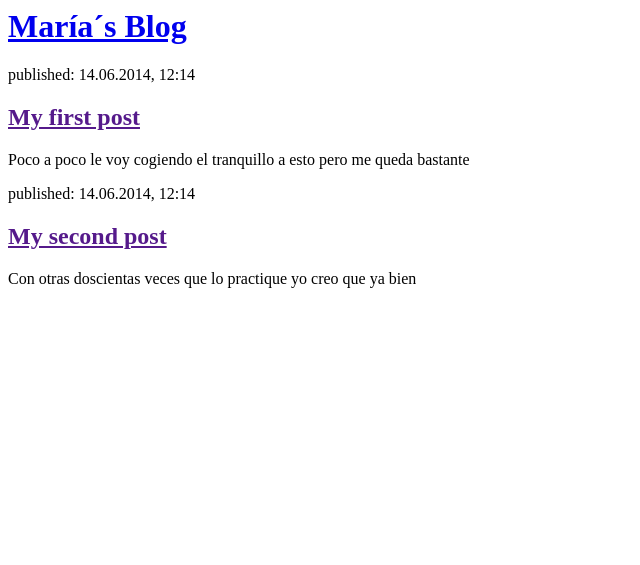
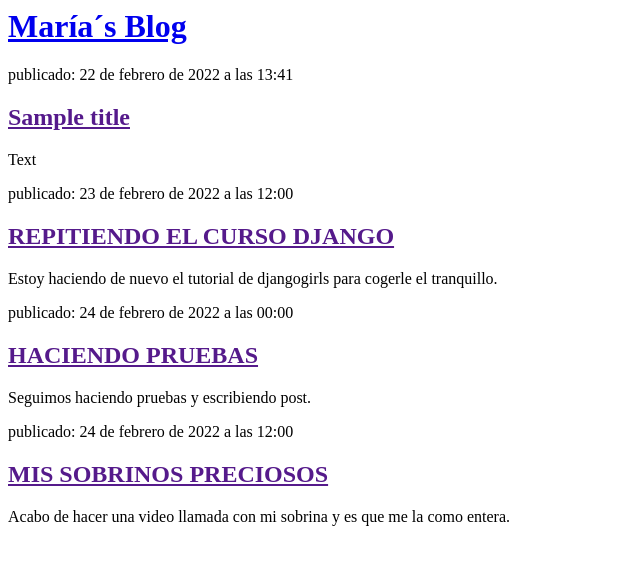
Before and after one commit to AMORES77/my-first1-blog, a Django app: page / in a window 1280 px wide. Shown: the top 565 px of the page, without its empty margins (0-640 px from the left). Run offline with Django 4.2, Linux system fonts and the light colour scheme; data comes from the database, SQL or seed files in the repository; both versions use the stored data as it was after the commit.

Commit message:
Templates modificados para mostrar post desde base de datos.

```diff
--- a/blog/templates/blog/post_list.html
+++ b/blog/templates/blog/post_list.html
@@ -7,16 +7,13 @@
             <h1><a href="/">María´s Blog</a></h1>
         </div>
 
-        <div>
-            <p>published: 14.06.2014, 12:14</p>
-            <h2><a href="">My first post</a></h2>
-            <p>Poco a poco le voy cogiendo el tranquillo a esto pero me queda bastante</p>
-        </div>
+        {% for post in posts %}
+    <div>
+        <p> publicado: {{ post.published_date }}</p>
+        <h2><a href="">{{ post.title }}</a></h2>
+        <p>{{ post.text|linebreaksbr }}</p>
+    </div>
+{% endfor %}
 
-        <div>
-            <p>published: 14.06.2014, 12:14</p>
-            <h2><a href="">My second post</a></h2>
-            <p>Con otras doscientas veces que lo practique yo creo que ya bien</p>
-        </div>
     </body>
 </html>
--- a/blog/views.py
+++ b/blog/views.py
@@ -1,7 +1,14 @@
+from pdb import post_mortem
 from django.shortcuts import render
+from django.utils import timezone
+from .models import Post
+
+
 
 def post_list(request):
-    return render(request, 'blog/post_list.html', {})
+    posts = Post.objects.filter(published_date__lte=timezone.now()).order_by('published_date')
+    return render(request, 'blog/post_list.html', {'posts': posts})
+
 
 
 # Create your views here.
```
Also changed, not shown: db.sqlite3.
